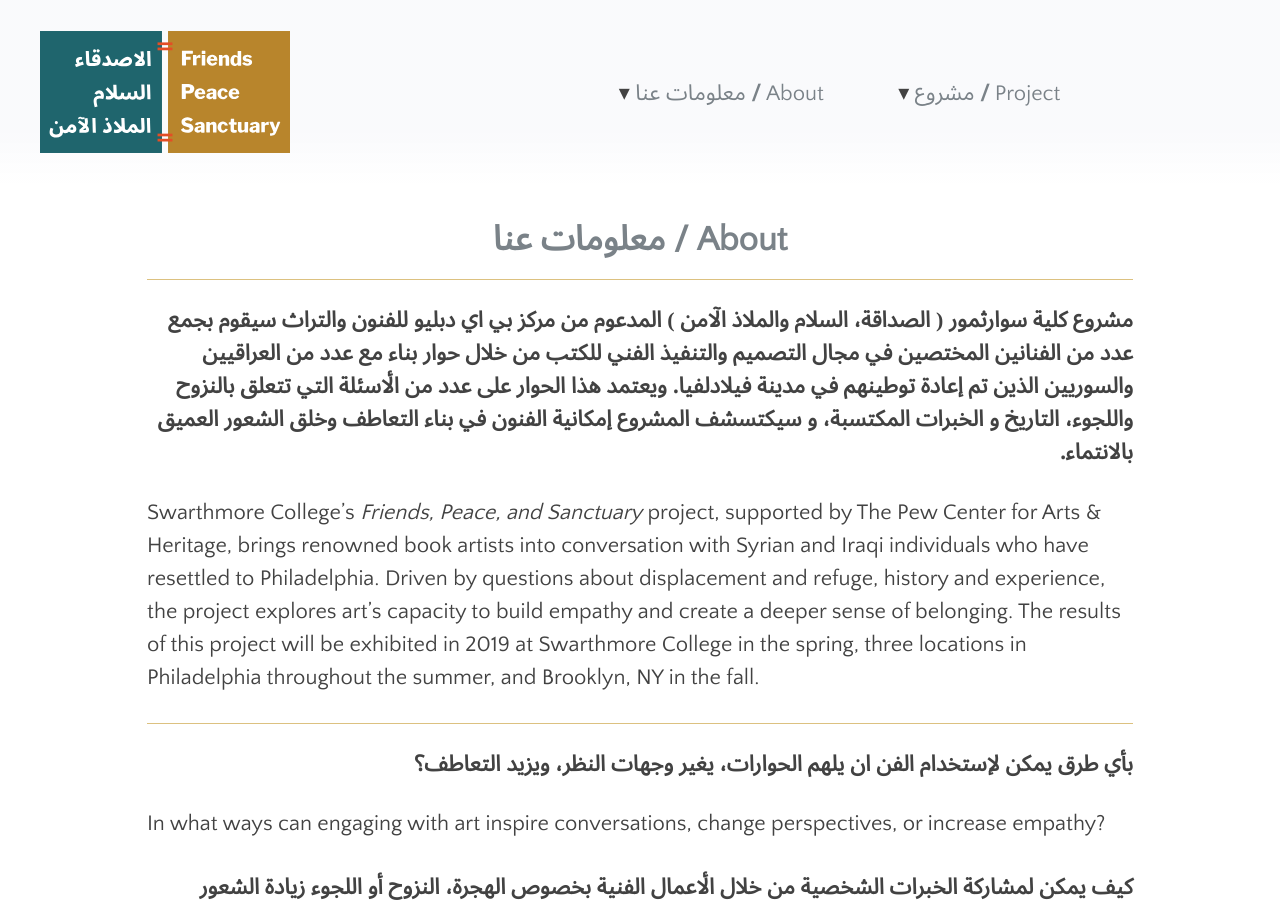
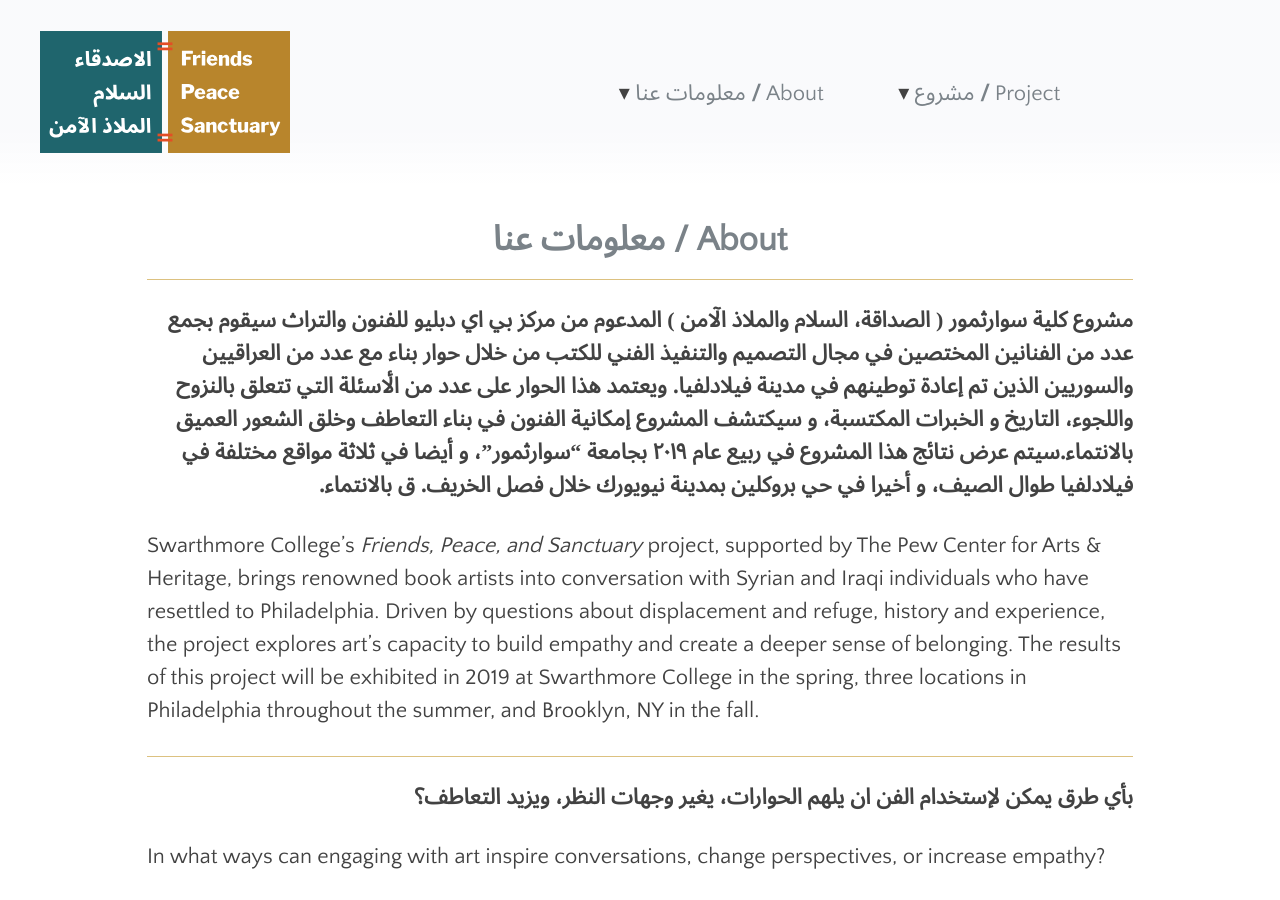
Before and after one commit to swat-ds/fps.swarthmore.edu, a Jekyll site: the page built from _pages/about.md, in a window 1280 px wide and 900 px high. Built offline with Jekyll 4.4.1, drawn with Linux system fonts in a browser that asks for light colours.

Commit message:
Update about.md

```diff
--- a/_pages/about.md
+++ b/_pages/about.md
@@ -7,10 +7,8 @@ classes:
   - about
 published: true
 ---
-مشروع كلية سوارثمور ( الصداقة، السلام والملاذ الآمن ) المدعوم من مركز بي اي دبليو للفنون والتراث سيقوم بجمع عدد
-من الفنانين المختصين في مجال التصميم والتنفيذ الفني للكتب من خلال حوار بناء مع عدد من العراقيين والسوريين الذين تم
-إعادة توطينهم في مدينة فيلادلفيا. ويعتمد هذا الحوار على عدد من الأسئلة التي تتعلق بالنزوح واللجوء، التاريخ و الخبرات
-المكتسبة، و سيكتسشف المشروع إمكانية الفنون في بناء التعاطف وخلق الشعور العميق بالانتماء.
+مشروع كلية سوارثمور ( الصداقة، السلام والملاذ الآمن ) المدعوم من مركز بي اي دبليو للفنون والتراث سيقوم بجمع عدد من الفنانين المختصين في مجال التصميم والتنفيذ الفني للكتب من خلال حوار بناء مع عدد من العراقيين والسوريين الذين تم إعادة توطينهم في مدينة فيلادلفيا. ويعتمد هذا الحوار على عدد من الأسئلة التي تتعلق بالنزوح واللجوء، التاريخ و الخبرات المكتسبة، و سيكتشف المشروع إمكانية الفنون في بناء التعاطف وخلق الشعور العميق بالانتماء.سيتم عرض نتائج هذا المشروع في ربيع عام ٢٠١٩ بجامعة "سوارثمور"، و أيضا في ثلاثة مواقع مختلفة في فيلادلفيا طوال الصيف، و أخيرا في حي بروكلين  بمدينة نيويورك خلال فصل الخريف.
+ق بالانتماء.
 {: .ar.bold}
 
 <p>Swarthmore College’s <em>Friends, Peace, and Sanctuary</em> project, supported by The Pew Center for Arts & Heritage, brings renowned book artists into conversation with Syrian and Iraqi individuals who have resettled to Philadelphia. Driven by questions about displacement and refuge, history and experience, the project explores art’s capacity to build empathy and create a deeper sense of belonging. The results of this project will be exhibited in 2019 at Swarthmore College in the spring, three locations in Philadelphia throughout the summer, and Brooklyn, NY in the fall.
```
